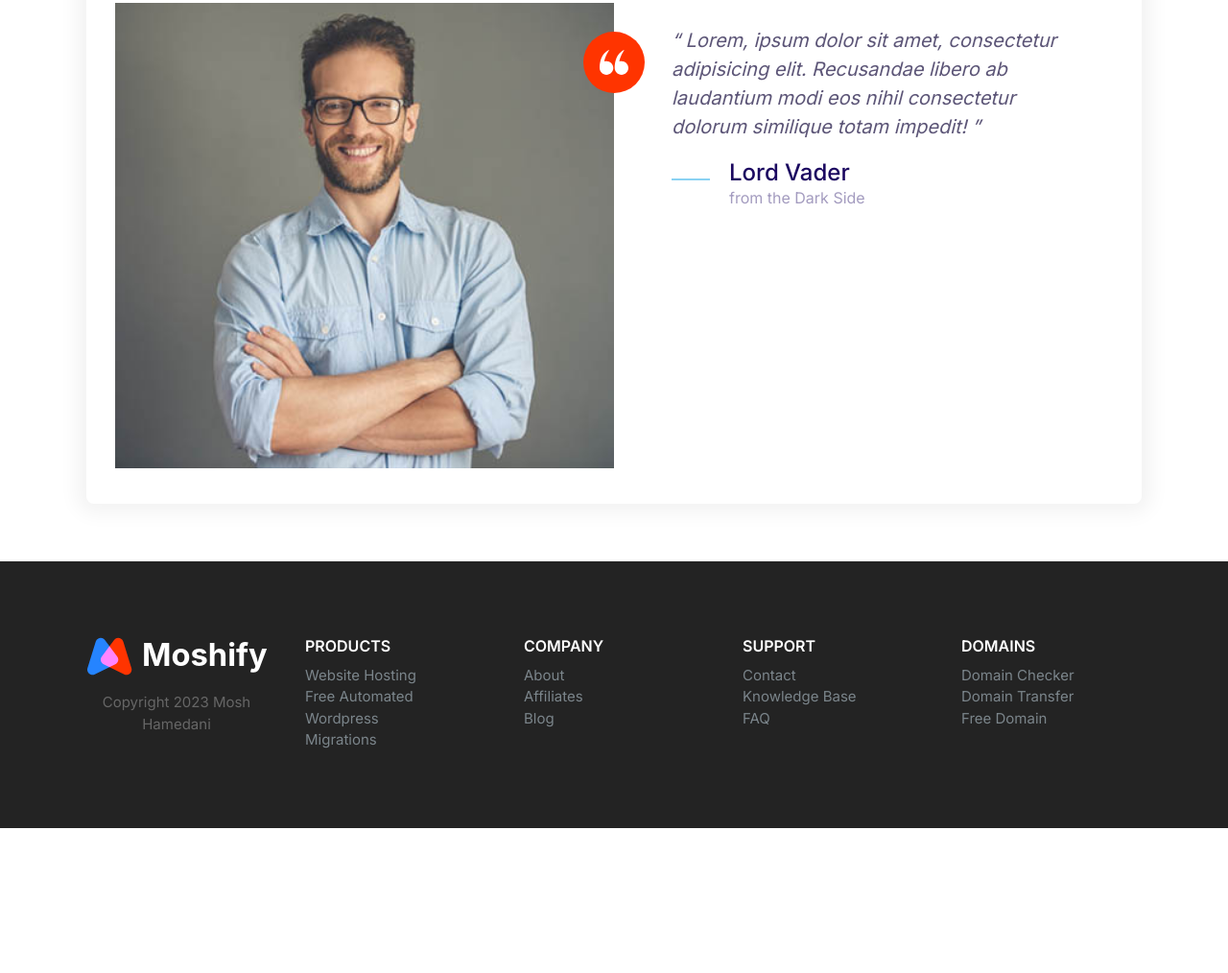
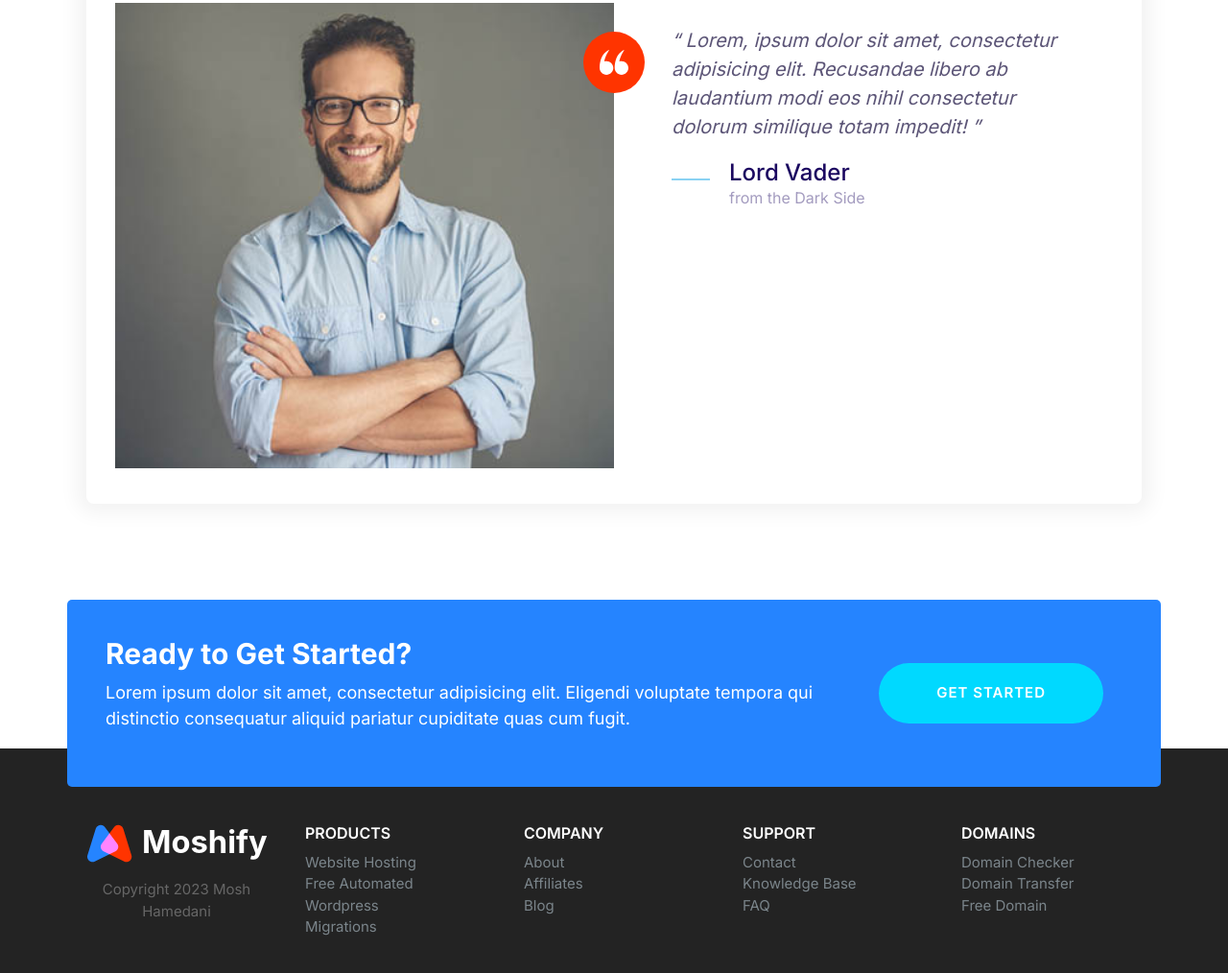
Before and after one commit to the-siavash/moshify, a plain HTML site: page index.html in a window 1280 px wide. Shown: the part 4926-5940 px from the top of the page at 96% size. Before the commit the page ends 5789 px from the top, so only its background shows below. Drawn offline with nearby package versions, Linux system fonts and the light colour scheme.

Commit message:
Add callout block/section to the webpage

```diff
--- a/css/style.css
+++ b/css/style.css
@@ -1041,3 +1041,10 @@ a {
     font-size: 1.5rem;
   }
 }
+
+/* block-callout */
+
+.block-callout {
+  position: relative;
+  bottom: -40px;
+}
--- a/index.html
+++ b/index.html
@@ -432,6 +432,19 @@
       </div>
     </div>
 
+    <!-- callout -->
+    <div class="callout callout--primary container block-callout">
+      <div class="grid grid--cols-2">
+        <div class="callout__content">
+          <h2 class="callout__heading">Ready to Get Started?</h2>
+          <p>
+            Lorem ipsum dolor sit amet, consectetur adipisicing elit. Eligendi voluptate tempora qui distinctio consequatur aliquid pariatur cupiditate quas cum fugit.
+          </p>
+        </div>
+        <a href="#" class="btn btn--secondary btn--stretched">Get Started</a>
+      </div>
+    </div>
+
     <!-- footer -->
     <footer class="block block--dark footer">
       <div class="container grid footer__sections">
```
